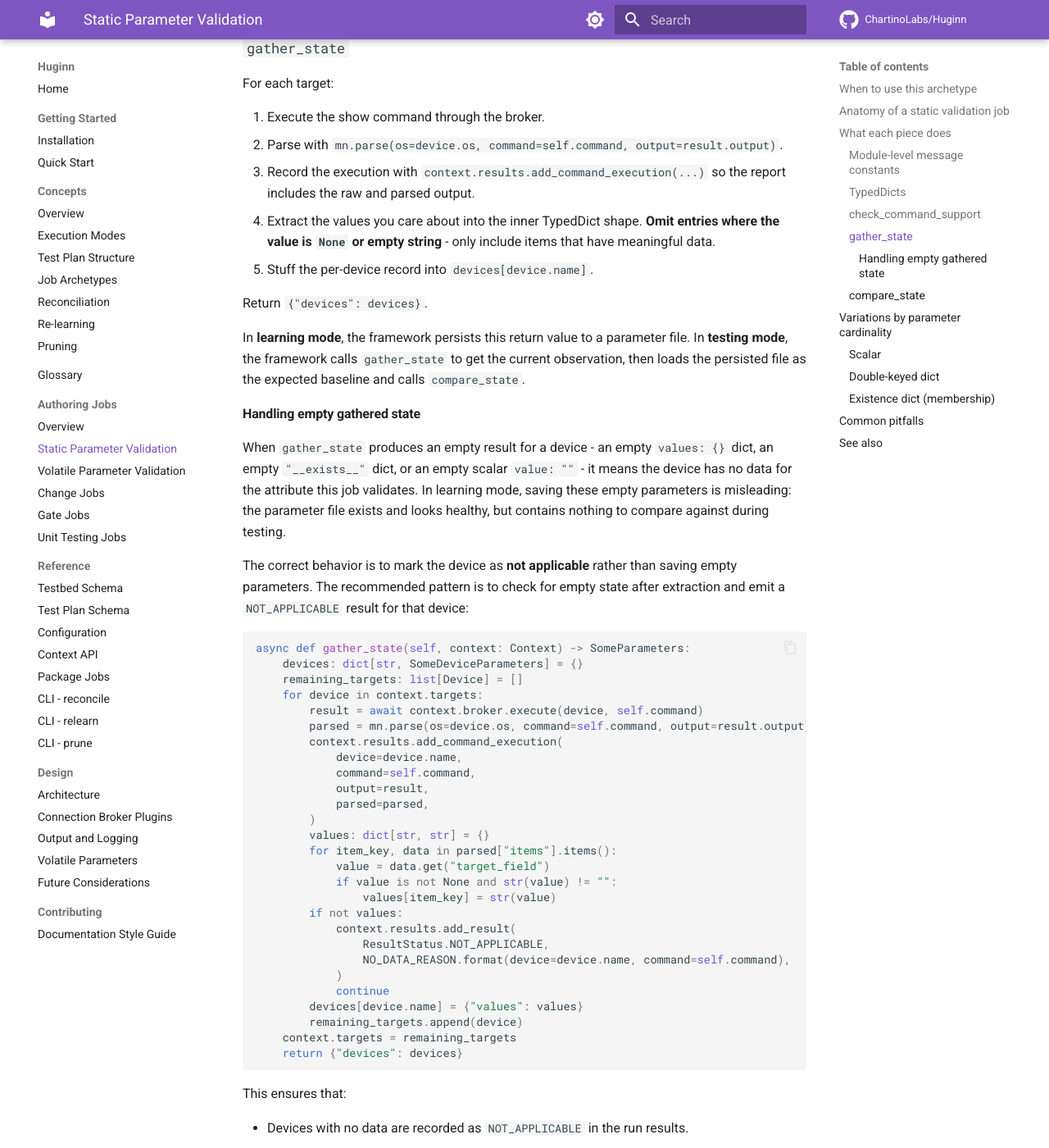
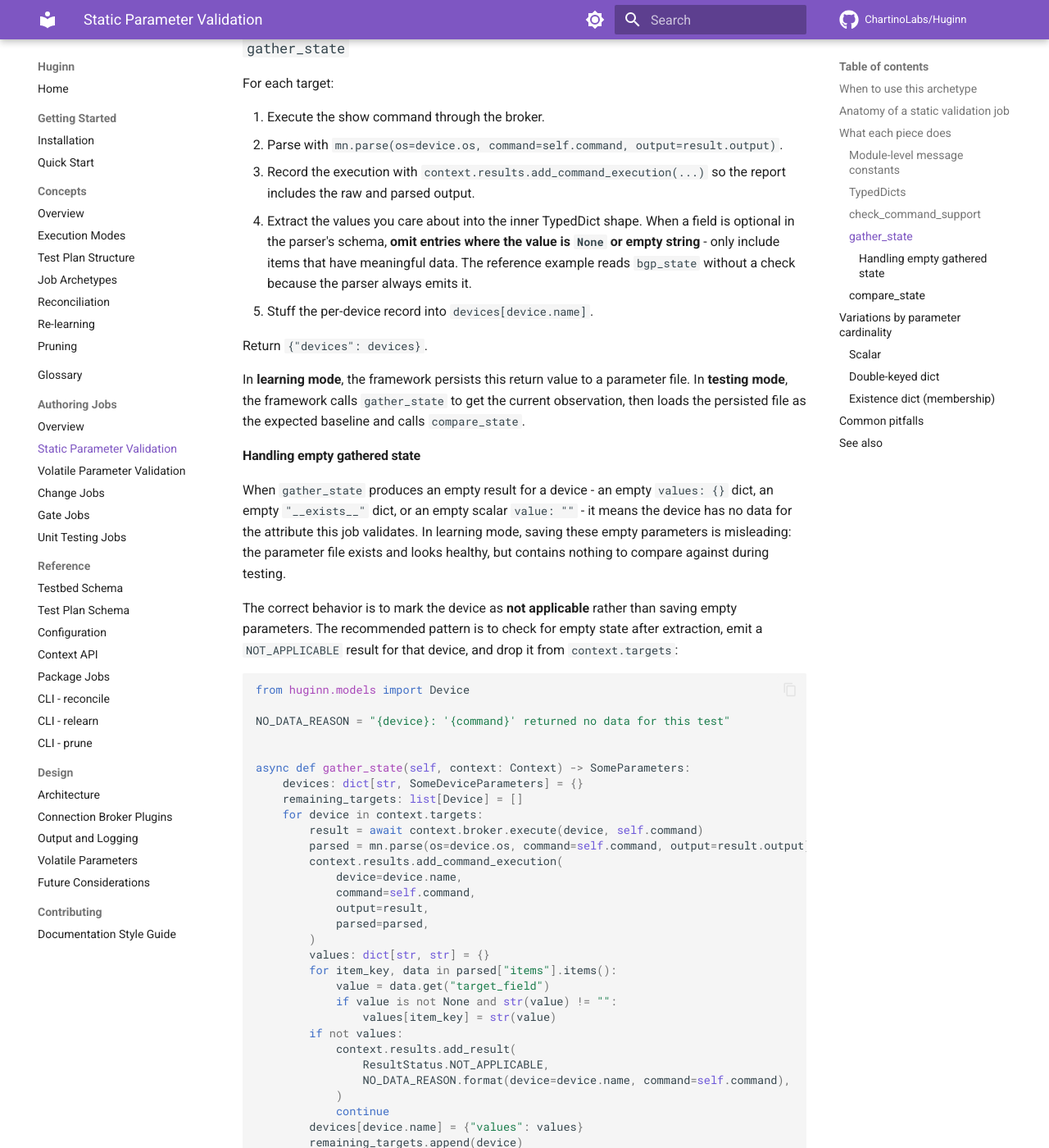
Before and after one commit to ChartinoLabs/Huginn, an MkDocs documentation site: the page built from docs/authoring/static-validation.md, in a window 1280 px wide and 1400 px high, scrolled down 4839 px. Shown: the whole window at 82% size. Built offline with MkDocs 1.6.1 and Material for MkDocs 9.7.7, drawn with Linux system fonts in a browser that asks for light colours; comment, search, counter and statistics services are not loaded; some of the changed text lies outside the part shown.

Commit message:
docs(authoring): make gate and change examples runnable and fix guide drift (#260)
Inline the command-support idiom in the gate and change reference jobs
(the stubbed override returned None and crashed test()), render gate
metadata with Jinja, check the Established precondition in the change
example, and correct the authoring guides on metadata templating,
caching, empty-state handling, credential lookup and the HTTP broker.

Refs #228

Co-authored-by: Claude Opus 5.5 (1M context) <noreply@anthropic.com>

````diff
--- a/docs/authoring/static-validation.md
+++ b/docs/authoring/static-validation.md
@@ -207,7 +207,7 @@ For each target:
 1. Execute the show command through the broker.
 2. Parse with `mn.parse(os=device.os, command=self.command, output=result.output)`.
 3. Record the execution with `context.results.add_command_execution(...)` so the report includes the raw and parsed output.
-4. Extract the values you care about into the inner TypedDict shape. **Omit entries where the value is `None` or empty string** - only include items that have meaningful data.
+4. Extract the values you care about into the inner TypedDict shape. When a field is optional in the parser's schema, **omit entries where the value is `None` or empty string** - only include items that have meaningful data. The reference example reads `bgp_state` without a check because the parser always emits it.
 5. Stuff the per-device record into `devices[device.name]`.
 
 Return `{"devices": devices}`.
@@ -218,9 +218,14 @@ In **learning mode**, the framework persists this return value to a parameter fi
 
 When `gather_state` produces an empty result for a device - an empty `values: {}` dict, an empty `"__exists__"` dict, or an empty scalar `value: ""` - it means the device has no data for the attribute this job validates. In learning mode, saving these empty parameters is misleading: the parameter file exists and looks healthy, but contains nothing to compare against during testing.
 
-The correct behavior is to mark the device as **not applicable** rather than saving empty parameters. The recommended pattern is to check for empty state after extraction and emit a `NOT_APPLICABLE` result for that device:
+The correct behavior is to mark the device as **not applicable** rather than saving empty parameters. The recommended pattern is to check for empty state after extraction, emit a `NOT_APPLICABLE` result for that device, and drop it from `context.targets`:
 
 ```python
+from huginn.models import Device
+
+NO_DATA_REASON = "{device}: '{command}' returned no data for this test"
+
+
 async def gather_state(self, context: Context) -> SomeParameters:
     devices: dict[str, SomeDeviceParameters] = {}
     remaining_targets: list[Device] = []
@@ -254,7 +259,10 @@ This ensures that:
 
 - Devices with no data are recorded as `NOT_APPLICABLE` in the run results.
 - The parameter file only contains devices that have meaningful data.
+- `compare_state` does not report the dropped devices as missing a learned baseline, because it only walks the remaining `context.targets`.
 - Downstream tooling (such as a prune command) can mechanically identify tests with no applicable targets and remove them from the test plan.
+
+Start the `NOT_APPLICABLE` message with the device name, as `NO_DATA_REASON` does. The framework records each omitted device's reason in the run results, which [Pruning Non-Applicable Tests](../reference/prune.md) reads. It takes the reason from the text after the device name, and falls back to the generic "No applicable data for this test" when the message does not start with the device name.
 
 ### `compare_state`
 
@@ -331,7 +339,7 @@ class OspfNeighborExistenceDeviceParameters(TypedDict):
 - **Don't skip `add_command_execution`.** The reporting layer relies on it to render raw and parsed output for debugging.
 - **Don't put `command` at module scope.** It belongs as a class attribute (`self.command`). Module-level `command = "..."` makes the show command invisible to subclasses and harder to override per-job.
 - **Don't catch `muninn` parser errors silently.** If parsing fails, let the exception propagate or emit `ResultStatus.ERRORED` explicitly with context. Silent failure makes the job look healthy when it isn't.
-- **Don't mutate `context.targets`.** The framework owns target filtering via `check_command_support`. Inside `gather_state` and `compare_state`, treat the targets as read-only.
+- **Don't mutate `context.targets` beyond the empty-state pattern.** The framework owns target filtering via `check_command_support`. The only change `gather_state` should make is dropping devices it marked `NOT_APPLICABLE`, as shown in [Handling empty gathered state](#handling-empty-gathered-state). Otherwise, treat the targets as read-only.
 - **Don't override `setup` or `cleanup`** unless you genuinely need to. The defaults provided by `LearningTestCase` are correct for the vast majority of jobs.
 
 ## See also
````
Also changed, not shown: other parts of docs/authoring/static-validation.md (+2 -2 lines), docs/authoring/change.md (+38 -7 lines), docs/authoring/gate.md (+17 -5 lines), docs/authoring/index.md (+4 -4 lines), 1 other file.
